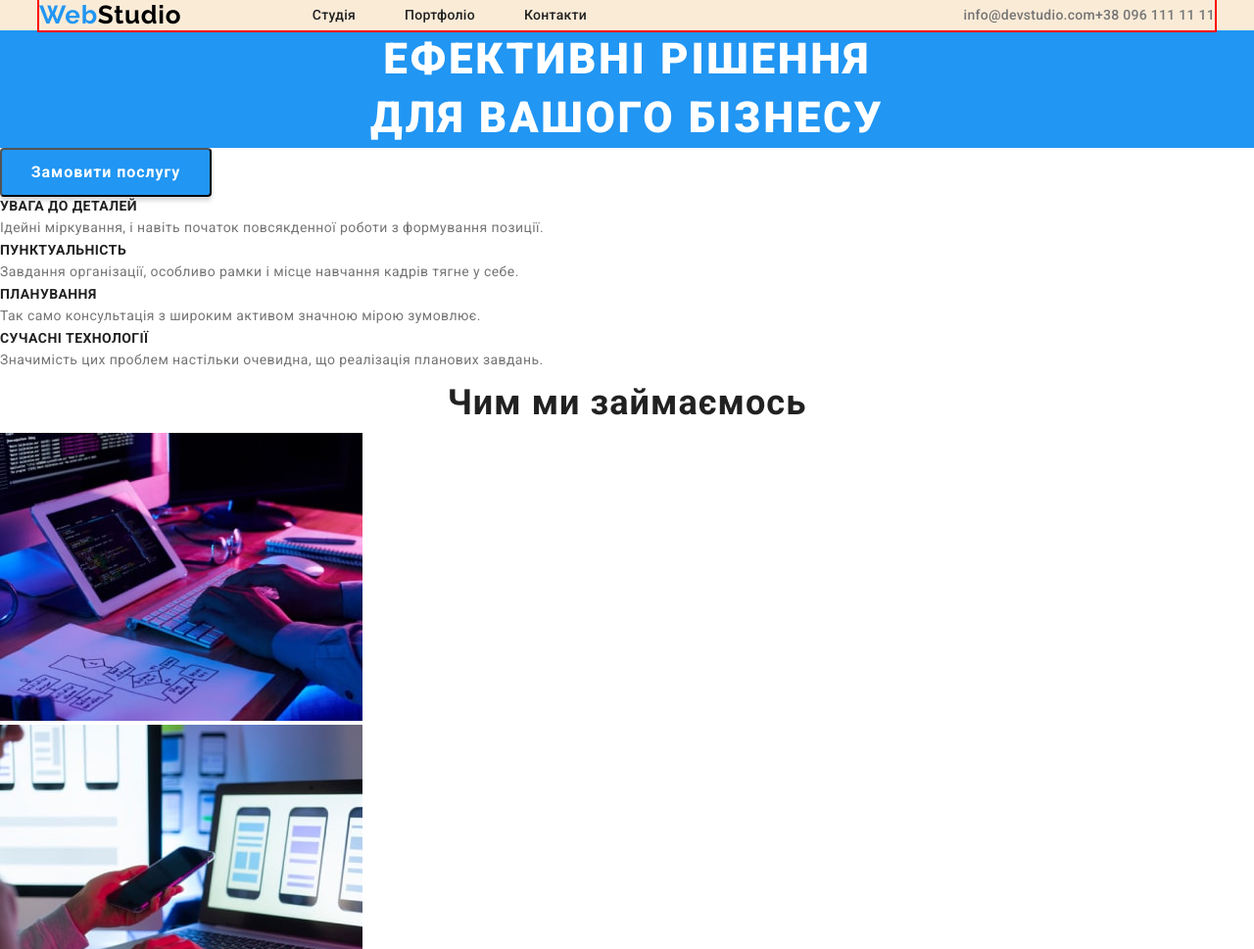
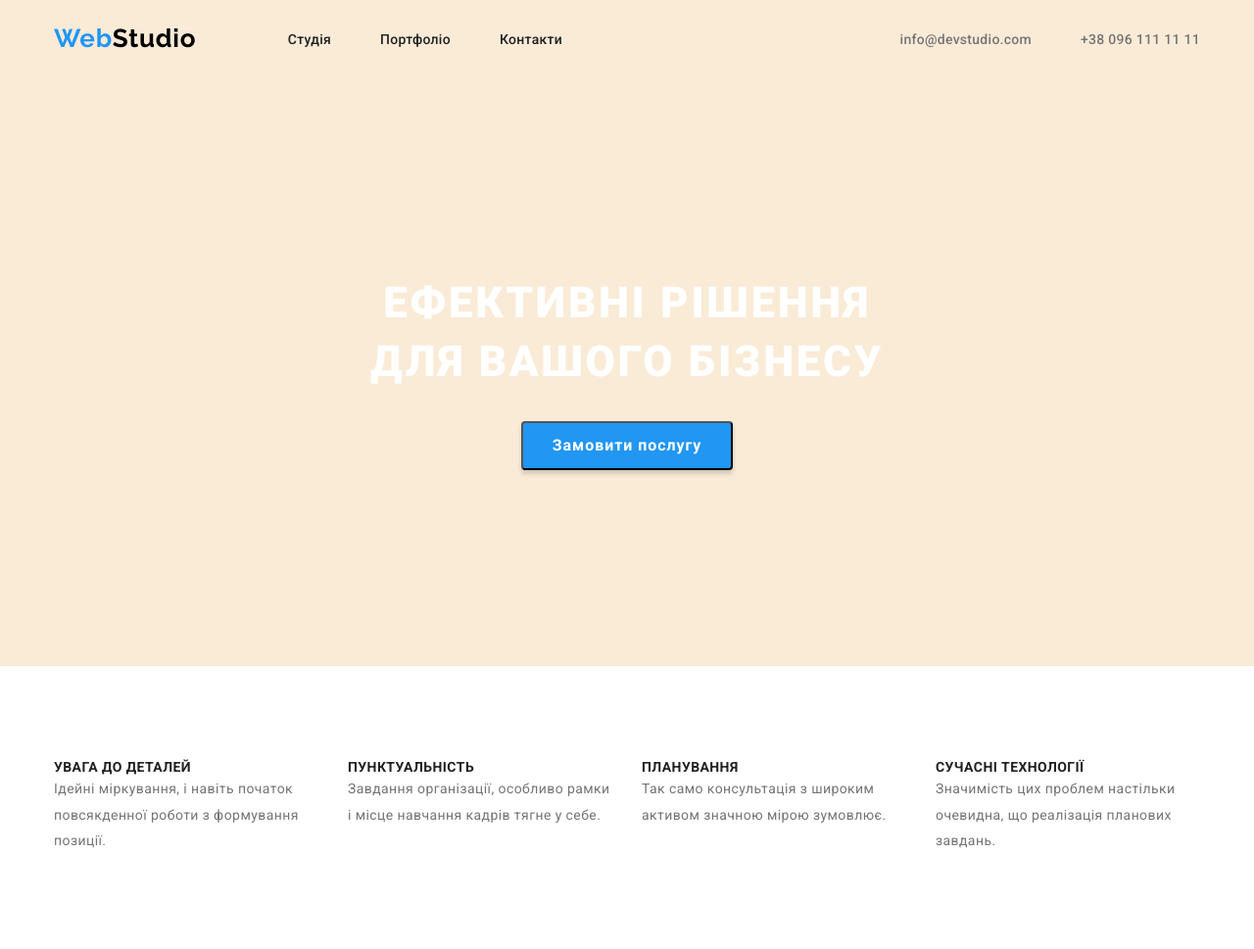
Before and after one commit to VladislavXIII/goit-markup-hw-03, a plain HTML site: page index.html in a window 1280 px wide. Shown: the top 969 px of the page at 98% size. Drawn offline with nearby package versions, Linux system fonts and the light colour scheme.

Commit message:
flex index.html

```diff
--- a/css/style.css
+++ b/css/style.css
@@ -23,10 +23,10 @@ ul{
     align-items: center;
     justify-content: space-between;
     width: 1200px;
-    padding-left: 15;
-    padding-right: 15;
+    padding-left: 15px;
+    padding-right: 15px;
     margin: 0 auto;
-    outline: 2px solid red;
+    /* outline: 2px solid red; */
 }
 /* header-logo */
 .list{
@@ -39,6 +39,8 @@ ul{
     font-family: 'Raleway', sans-serif;
     font-style: normal;
     margin-right: 93px;
+    margin-top: 24px;
+    margin-bottom: 25px;
     font-weight: 700;
     font-size: 26px;
     line-height: 1.19;
@@ -79,6 +81,7 @@ ul{
 .header-link-mail{
     font-family: 'Roboto';
     font-style: normal;
+    padding-right: 50px;
     font-weight: 500;
     font-size: 14px;
     line-height: 1.14;
@@ -102,13 +105,17 @@ ul{
 }
 
 /*----------------------------------------HERO-----------------------------------*/
+.hero{
+    text-align: center;
+    background-color: antiquewhite;
+    padding-top: 200px;
+    padding-bottom: 200px;
+}
 .hero-caption{
-    background-color: var(--accent-color);
-    /* background - прибрати */
+    margin-bottom: 30px;
     font-weight: 900;
     font-size: 44px;
     line-height: 1.36;
-    text-align: center;
     letter-spacing: 0.06em;
     text-transform: uppercase;
     color: #FFFFFF;
@@ -142,6 +149,23 @@ ul{
 }
 
 /*----------------------------------------SKILL--------------------------------*/
+.top-skill{
+    padding-top: 94px;
+    padding-bottom: 94px;
+}
+.skill{
+    display: flex;
+}
+
+.skill-item{
+    width: 270px;
+    margin-right: 30px;
+    justify-content: space-between;
+}
+.skill-item:last-child{
+    margin-right: 0px;
+}
+
 .skill-top-text{
     font-weight: 700;
     font-size: 14px;
@@ -157,6 +181,9 @@ ul{
     color: var(--second-text-color);
 }
 /*----------------------------------------ABOUT--------------------------------*/
+.about{
+    padding-bottom: 94px;
+}
 .about-caption{
     font-weight: 700;
     font-size: 36px;
@@ -165,7 +192,21 @@ ul{
     letter-spacing: 0.03em;
     color: var(--top-text-color);
 }
+.about-list{
+    display: flex;
+}
+.about-link{
+    margin-right: 30px;
+    padding-bottom: 0;
+}
 /*----------------------------------------TEAM--------------------------------*/
+.team-list{
+    display: flex;
+    padding-bottom: 94px;
+}
+.team-link{
+    margin-right: 30px;
+}
 .team-caption{
     font-style: normal;
     font-weight: 700;
--- a/index.html
+++ b/index.html
@@ -61,42 +61,45 @@
         </h1>
         <button class="hero-btn" type="button">Замовити послугу</button>
       </section>
-      <section>
+      <div class="container">
+        <section class="top-skill">
           <!--<h2>Сильні сторони</h2>-->
           <ul class="list skill">
-          <li>
+            <li class="skill-item">
               <span class="skill-top-text">Увага до деталей</span>
               <p class="skill-second-text">
                 Ідейні міркування, і навіть початок повсякденної роботи з
                 формування позиції.
               </p>
             </li>
-          <li>
+            <li class="skill-item">
               <span class="skill-top-text">Пунктуальність</span>
               <p class="skill-second-text">
-              Завдання організації, особливо рамки і місце навчання кадрів тягне
-              у себе.
+                Завдання організації, особливо рамки і місце навчання кадрів
+                тягне у себе.
               </p>
             </li>
-          <li>
+            <li class="skill-item">
               <span class="skill-top-text">Планування</span>
               <p class="skill-second-text">
                 Так само консультація з широким активом значною мірою зумовлює.
               </p>
             </li>
-          <li>
+            <li class="skill-item">
               <span class="skill-top-text">Сучасні технології</span>
               <p class="skill-second-text">
-              Значимість цих проблем настільки очевидна, що реалізація планових
-              завдань.
+                Значимість цих проблем настільки очевидна, що реалізація
+                планових завдань.
               </p>
             </li>
           </ul>
         </section>
+      </div>
+      <div class="container">
         <section class="about">
           <h2 class="about-caption">Чим ми займаємось</h2>
-        <ul class="list">
-          <li>
+          <ul class="list about-list">
+            <li class="about-link">
               <a href=""
                 ><img
                   src="./images/box1.jpg"
@@ -104,7 +107,7 @@
                   width="370"
               /></a>
             </li>
-          <li>
+            <li class="about-link">
               <a href=""
                 ><img
                   src="./images/box2.jpg"
@@ -112,7 +115,7 @@
                   width="370"
               /></a>
             </li>
-          <li>
+            <li class="about-link">
               <a href=""
                 ><img
                   src="./images/box3.jpg"
@@ -122,10 +125,12 @@
             </li>
           </ul>
         </section>
+      </div>
+      <div class="container">
         <section class="team">
           <h2 class="team-caption">Наша команда</h2>
-        <ul class="list">
-          <li>
+          <ul class="list team-list">
+            <li class="team-link">
               <img
                 src="./images/igor-dem.jpg"
                 alt="Ігор Дем'яненко"
@@ -134,12 +139,12 @@
               <h3 class="team-name">Ігор Дем'яненко</h3>
               <p class="team-position" lang="en">Product Designer</p>
             </li>
-          <li>
+            <li class="team-link">
               <img src="./images/olga-rep.jpg" alt="Ольга Рєпіна" width="270" />
               <h3 class="team-name">Ольга Рєпіна</h3>
               <p class="team-position" lang="en">Frontend Developer</p>
             </li>
-          <li>
+            <li class="team-link">
               <img
                 src="./images/mykola-tar.jpg"
                 alt="Микола Тарасов"
@@ -148,7 +153,7 @@
               <h3 class="team-name">Микола Тарасов</h3>
               <p class="team-position" lang="en">Marketing</p>
             </li>
-          <li>
+            <li class="team-link">
               <img
                 src="./images/myhailo-erm.jpg"
                 alt="Михайло Єрмаков"
@@ -159,6 +164,7 @@
             </li>
           </ul>
         </section>
+      </div>
     </main>
     <footer class="footer-style">
       <a class="logo-footer link" href="./index.html"
```
Lines whose indentation alone changed are shown as unchanged.
